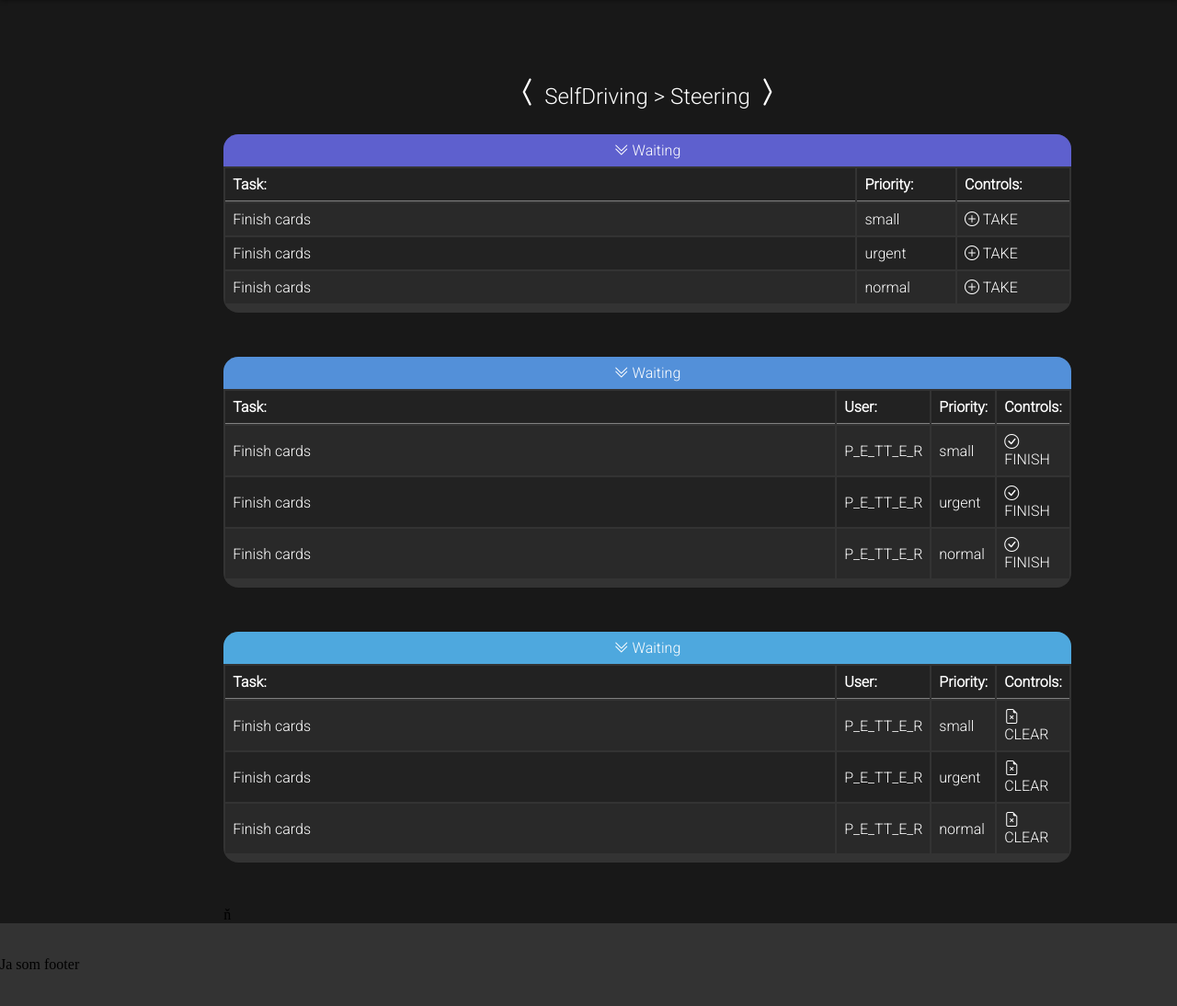
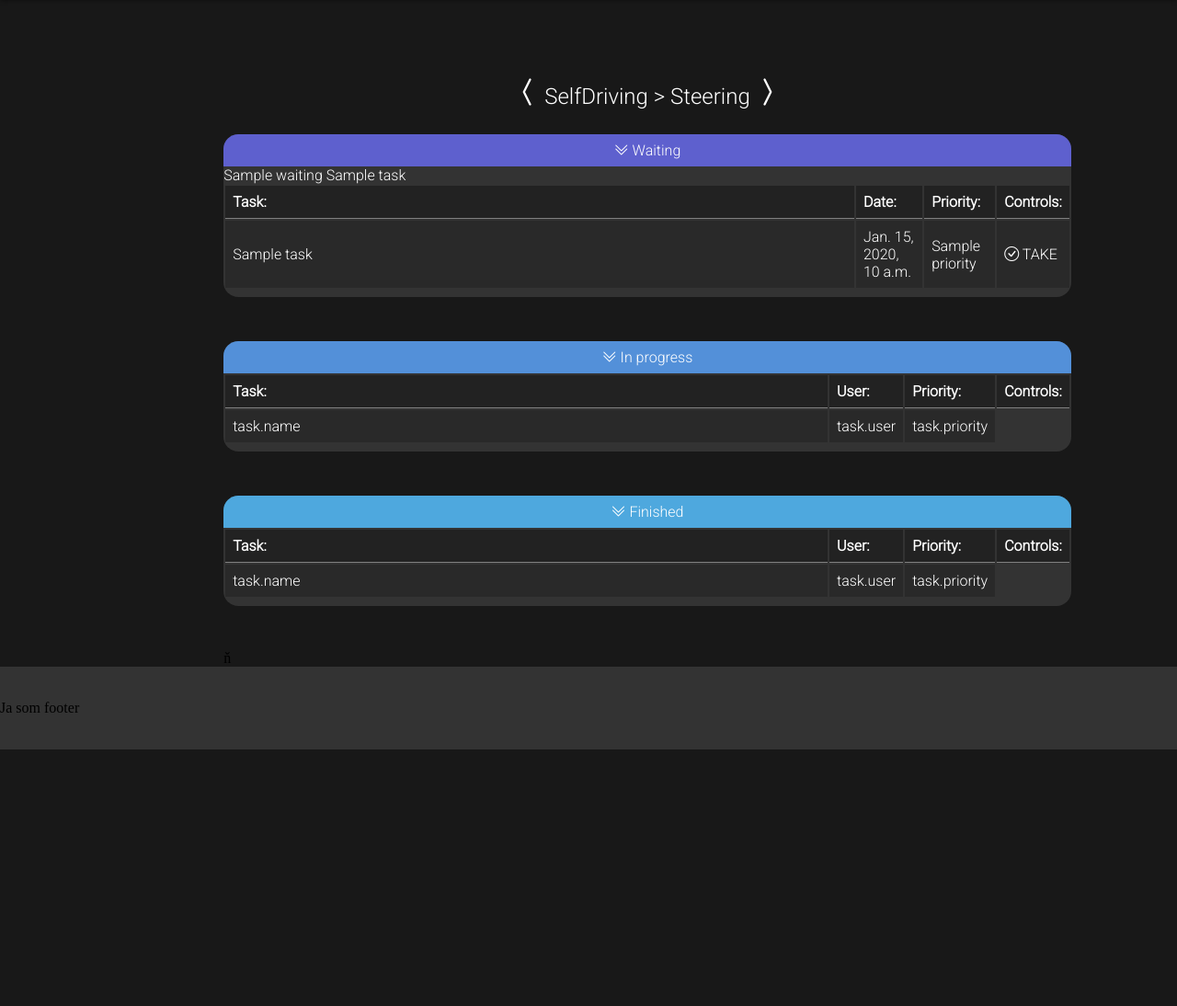
Before and after one commit to P-E-TT-E-R/HKM2021-workflow, a Django app: template main/templates/main/projects.html in a window 1280 px wide. Shown: the part 49-1143 px from the top of the page at 92% size. After the commit the page ends 864 px from the top, so only its background shows below. Run offline with Django 3.2, Linux system fonts and the light colour scheme; the template is opened without the code that fills it: most values are stand-ins (such as "Sample title", 1, 10 or a date in 2020); some libraries are stand-ins or nearby versions; some web fonts are replaced.

Commit message:
Some stuff

```diff
--- a/main/templates/main/projects.html
+++ b/main/templates/main/projects.html
@@ -19,30 +19,26 @@
 			<table class="table">
 			<tr>
 				<th>Task:</th>
+				<th>Date:</th>
 				<th>Priority:</th>
 				<th>Controls:</th>
 			</tr>
+			{{ waiting }}
+			{% for task in waiting %}
+			{{ task }}
 				<tr>
-				<td>Finish cards</td>
-				<td>small</td>
-				<td><a href=""><i class="bi bi-plus-circle"></i> TAKE</a></td>
+					<td>{{ task.name }}</td>
+					<td>{{ task.date }}</td>
+					<td>{{ task.priority }}</td>
+					<td><a href=""><i class="bi bi-check-circle"></i> TAKE</a></td>
 				</tr>
-			<tr>
-				<td>Finish cards</td>
-				<td>urgent</td>
-				<td><a href=""><i class="bi bi-plus-circle"></i> TAKE</a></td>
-			</tr>
-			<tr>
-				<td>Finish cards</td>
-				<td>normal</td>
-				<td><a href=""><i class="bi bi-plus-circle"></i> TAKE</a></td>
-			</tr>
+			{% endfor %}
 		</table>
 		</div>
 	</div>
 	<div class="card">
 		<div class="card-header colored">
-			<p> <i class="bi bi-chevron-double-down"></i> Waiting</p>
+			<p> <i class="bi bi-chevron-double-down"></i> In progress</p>
 		</div>
 		<div class="card-content">
 			<table class="table">
@@ -52,30 +48,22 @@
 				<th>Priority:</th>
 				<th>Controls:</th>
 			</tr>
+			{% for task in in_progress %}
 				<tr>
-				<td>Finish cards</td>
-				<td>P_E_TT_E_R</td>
-				<td>small</td>
+					<td>task.name</td>
+					<td>task.user</td>
+					<td>task.priority</td>
+					{% if request.user.username == task.user %}
 						<td><a href=""><i class="bi bi-check-circle"></i> FINISH</a></td>
+					{% endif %}
 				</tr>
-			<tr>
-				<td>Finish cards</td>
-				<td>P_E_TT_E_R</td>
-				<td>urgent</td>
-				<td><a href=""><i class="bi bi-check-circle"></i> FINISH</a></td>
-			</tr>
-			<tr>
-				<td>Finish cards</td>
-				<td>P_E_TT_E_R</td>
-				<td>normal</td>
-				<td><a href=""><i class="bi bi-check-circle"></i> FINISH</a></td>
-			</tr>
+			{% endfor %}
 		</table>
 		</div>
 	</div>
 	<div class="card">
 		<div class="card-header colored">
-			<p> <i class="bi bi-chevron-double-down"></i> Waiting</p>
+			<p> <i class="bi bi-chevron-double-down"></i> Finished</p>
 		</div>
 		<div class="card-content">
 			<table class="table">
@@ -85,24 +73,16 @@
 				<th>Priority:</th>
 				<th>Controls:</th>
 			</tr>
+			{% for task in finished %}
 				<tr>
-				<td>Finish cards</td>
-				<td>P_E_TT_E_R</td>
-				<td>small</td>
+					<td>task.name</td>
+					<td>task.user</td>
+					<td>task.priority</td>
+					{% if request.user.username == task.user %}
 						<td><a href=""><i class="bi bi-file-earmark-x"></i> CLEAR</a></td>
+					{% endif %}
 				</tr>
-			<tr>
-				<td>Finish cards</td>
-				<td>P_E_TT_E_R</td>
-				<td>urgent</td>
-				<td><a href=""><i class="bi bi-file-earmark-x"></i> CLEAR</a></td>
-			</tr>
-			<tr>
-				<td>Finish cards</td>
-				<td>P_E_TT_E_R</td>
-				<td>normal</td>
-				<td><a href=""><i class="bi bi-file-earmark-x"></i> CLEAR</a></td>
-			</tr>
+			{% endfor %}
 		</table>
 		</div>
 	</div>
```
Also changed, not shown: main/views.py (+11 -1 lines). Lines whose indentation alone changed are shown as unchanged.
